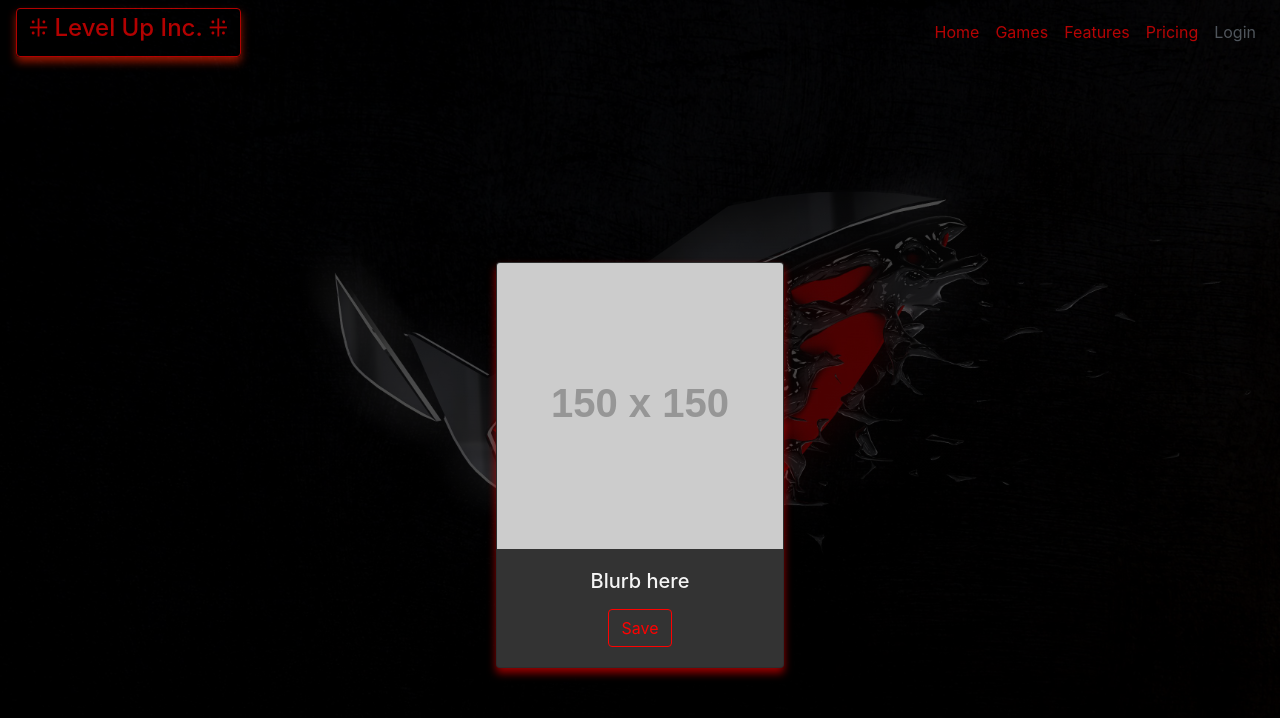
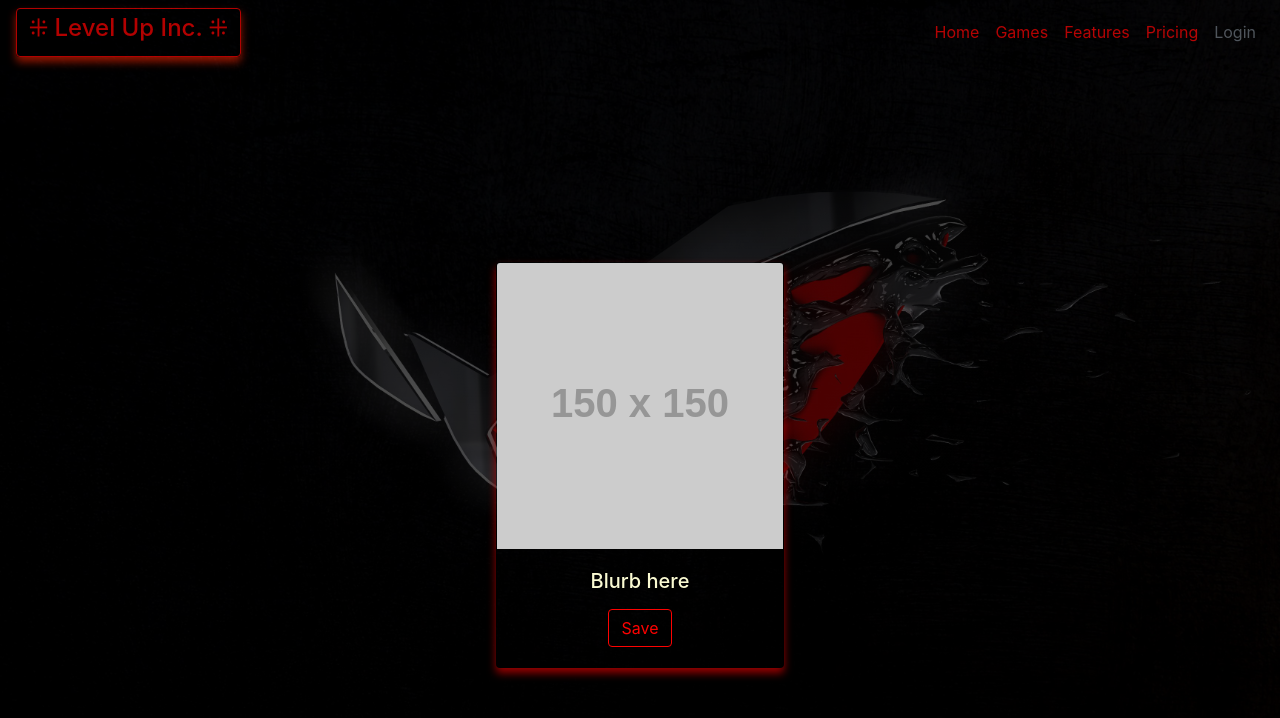
Before and after one commit to TylerCEdge/levelupinc, a React (Create React App) app in the folder frontend/: page /games in a window 1280 px wide. Shown: the top 718 px of the page. Built offline with nearby package versions, Linux system fonts and the light colour scheme.

Commit message:
card modified with transparent bg and lightgoldenrodyellow font.  I think it'd be cool to add a slight opacity to the bg.  Overlay???

```diff
--- a/frontend/src/shared/components/UIElements/Card.css
+++ b/frontend/src/shared/components/UIElements/Card.css
@@ -1,8 +1,8 @@
 .card {
   margin: auto;
   text-align: center;
-  background-color: #333;
-  color: whitesmoke;
+  background-color: transparent;
+  color: lightgoldenrodyellow;
 
   box-shadow: 0 5px 8px rgba(190, 0, 0, 0.808);
 }
```
